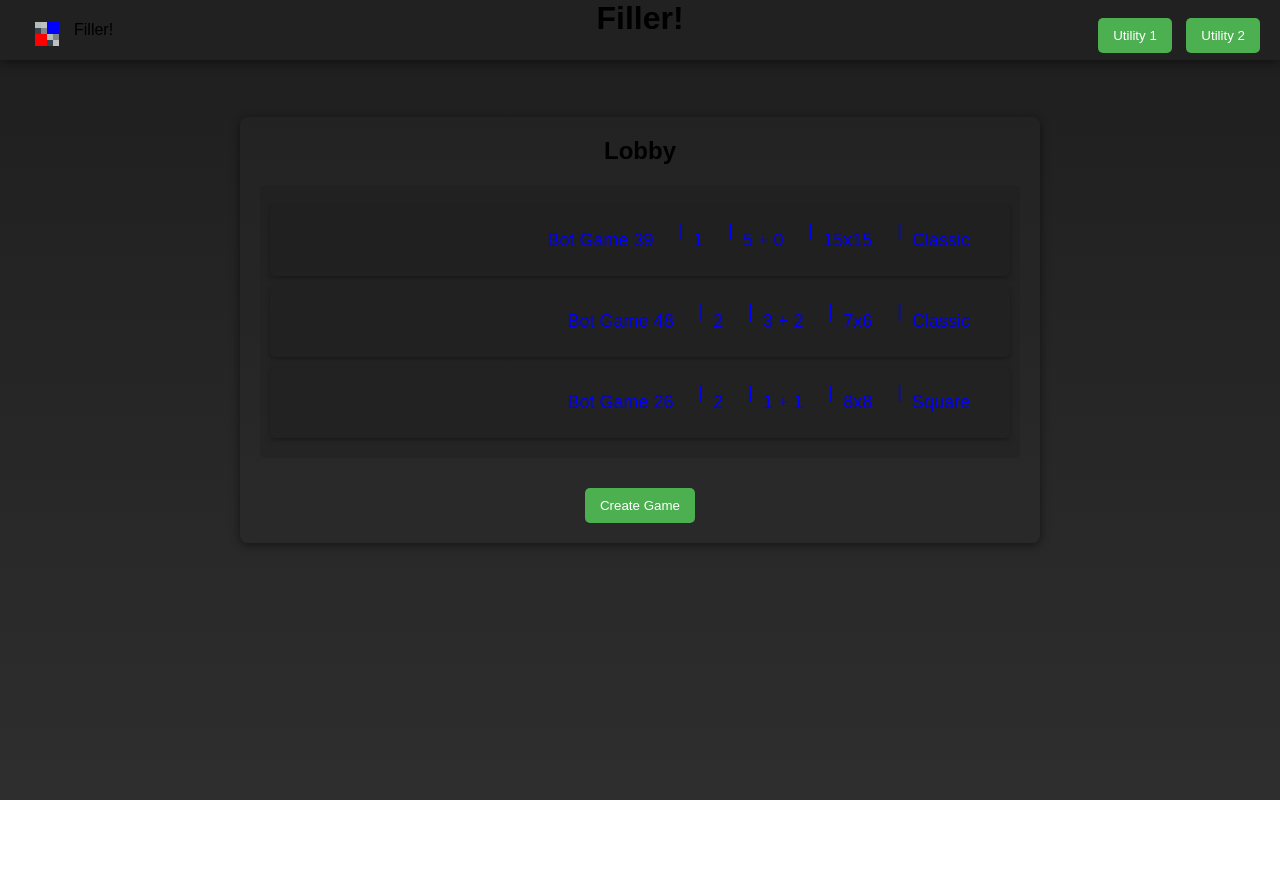
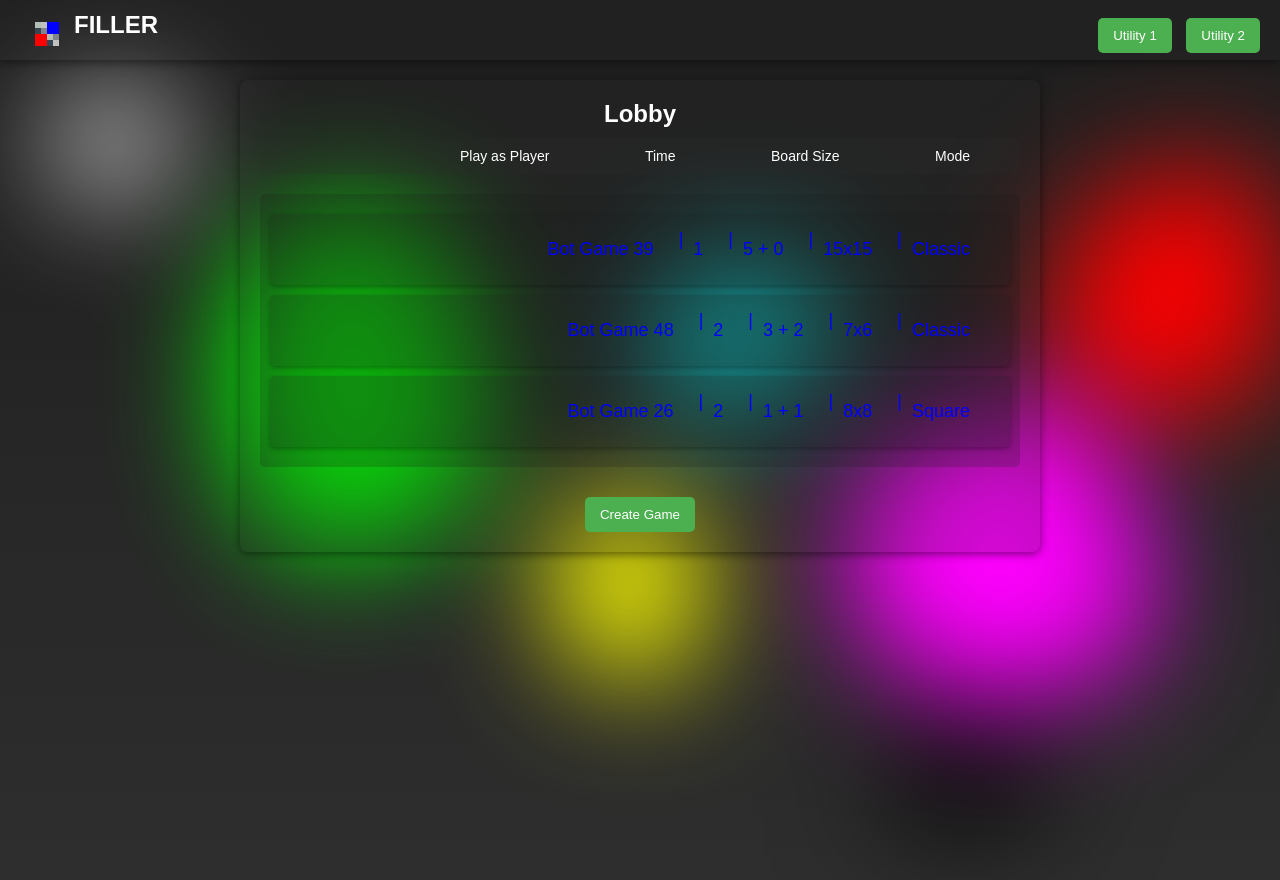
Before and after one commit to JamesNoLastName/Filler-, a website: page index.html in a window 1280 px wide. Before the commit the page ends 800 px from the top, so only its background shows below. Drawn offline with nearby package versions, Linux system fonts and the light colour scheme.

Commit message:
Improved UI + added aesthetic blob effect

```diff
--- a/index.html
+++ b/index.html
@@ -6,27 +6,38 @@
     <title>Filler</title>
     <link rel="stylesheet" href="styles.css">
 </head>
+
 <body>
+    <div class="blob-c">
+        <div class="shape-blob"></div>
+        <div class="shape-blob one"></div>
+        <div class="shape-blob two"></div>
+        <div class="shape-blob three"></div>
+        <div class="shape-blob four"></div>
+        <div class="shape-blob five"></div>
+        <div class="shape-blob six"></div>
+    </div>
+
+    <div class="container">
         <div class="dashboard">
             <button id="logo">
                 <img src="media/filler.png" alt="Filler Logo" style="width: 24px; height: 24px;">
             </button>
-
-
-        Filler!
-
-
+            <h2 style="color: white;">FILLER</h2>
             <div class="dashboard-utilities">
-            <!-- Add any utility buttons or links here -->
                 <button class="utility-button">Utility 1</button>
                 <button class="utility-button">Utility 2</button>
             </div>
         </div>
 
-    <div class="container">
-        <h1>Filler!</h1>
         <div class="lobby">
-            <h2>Lobby</h2>
+            <h2 style="color: white;">Lobby</h2>
+            <div class="game-options">
+                <span>Play as Player</span>
+                <span>Time</span>
+                <span>Board Size</span>
+                <span>Mode</span>
+            </div>
             <div class="game-list-container">
                 <div class="game-list">
                     <p>No games currently available.</p>
@@ -39,4 +50,5 @@
     <script src="/socket.io/socket.io.js"></script>
     <script src="app.js"></script>
 </body>
+
 </html>
```
Lines whose indentation alone changed are shown as unchanged.
